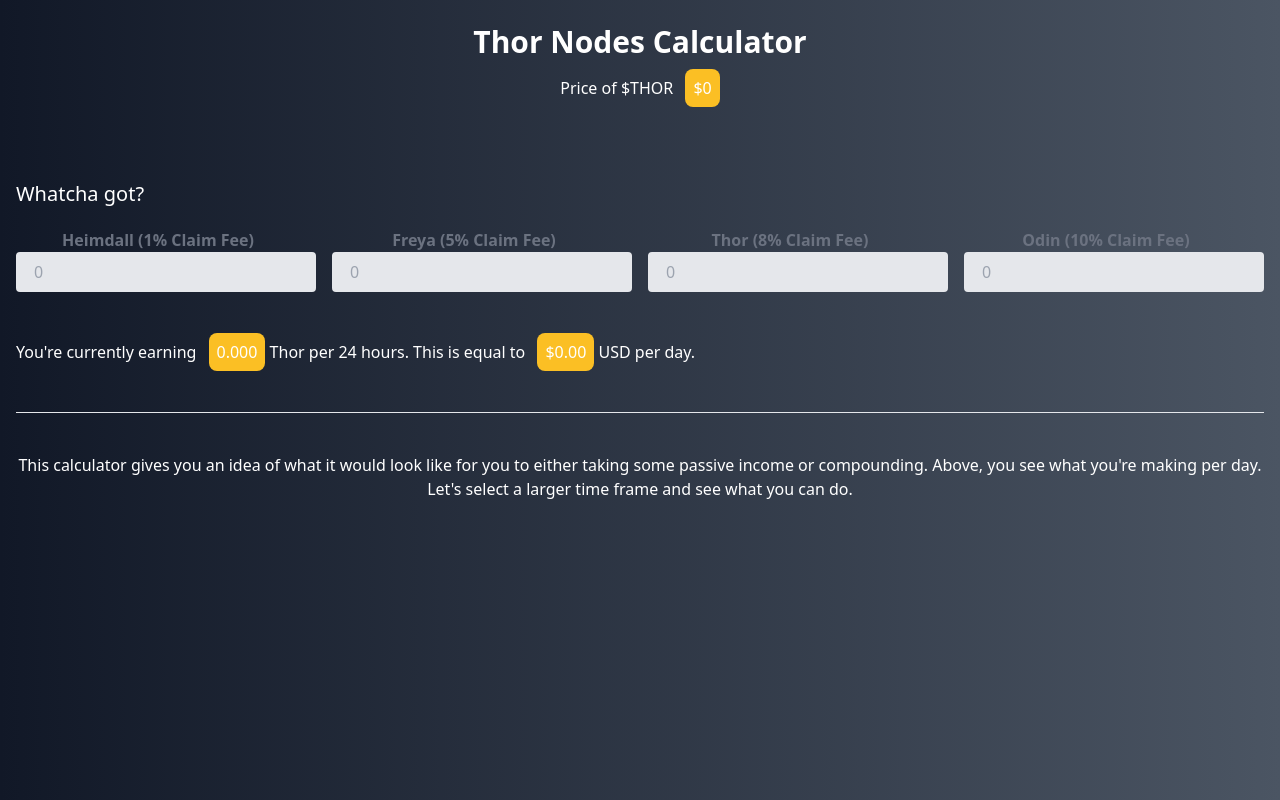
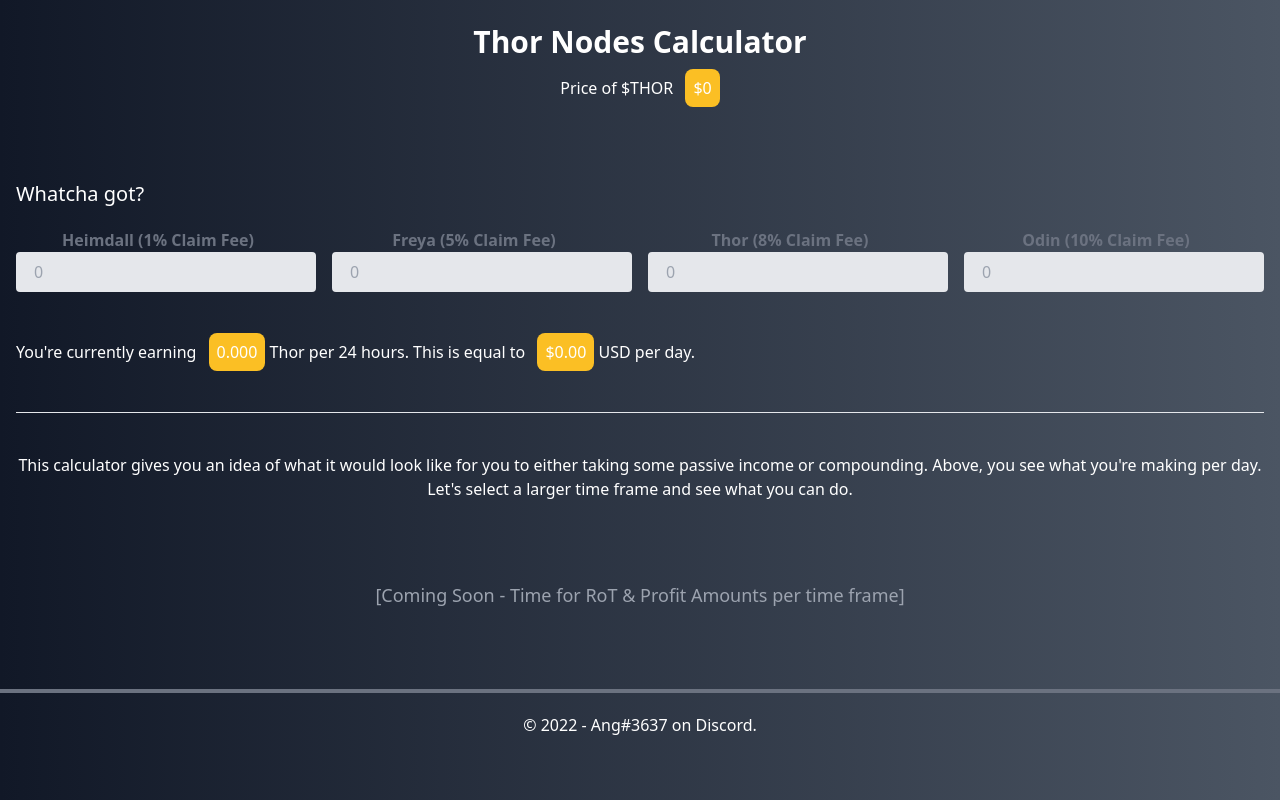
Before and after one commit to angelo-marasa/thor-calculator, a React (Create React App) app: page / in a window 1280 px wide. Built offline with nearby package versions, Linux system fonts and the light colour scheme; no server answers.

Commit message:
Added a footer and a coming soon

```diff
--- a/src/App.js
+++ b/src/App.js
@@ -70,7 +70,7 @@ const App = () => {
 
   return (
     <>
-    <div className="bg-gradient-to-r from-gray-900 to-gray-600 bg-gradient-to-r h-screen">
+    <div className="bg-gradient-to-r from-gray-900 to-gray-600 bg-gradient-to-r sm:h-full md:h-screen">
             <div className="container px-4 mx-auto pt-6 text-center">
                 <h1 className="text-3xl font-bold text-white">
                     Thor Nodes Calculator
@@ -119,6 +119,11 @@ const App = () => {
                 <p className="text-white pt-10 text-left leading-10">You're currently earning <span className="rounded-r-lg rounded-l-lg bg-amber-400 p-2 ml-2">{dailyRewards.toFixed(3)}</span> Thor per 24 hours. This is equal to <span className="rounded-r-lg rounded-l-lg bg-amber-400 p-2 ml-2">${(dailyRewards * thorPrice).toFixed(2)}</span> USD per day.</p>
                 <hr className="mt-10 mb-10"/>
                 <p className="text-white">This calculator gives you an idea of what it would look like for you to either taking some passive income or compounding. Above, you see what you're making per day. Let's select a larger time frame and see what you can do.</p>
+                <h3 className="text-lg mt-20 text-gray-400">[Coming Soon - Time for RoT & Profit Amounts per time frame]</h3>
+            </div>
+
+            <div className="footer mt-20 py-5 border-t-4 border-gray-500">
+                <p className="text-white text-center">© {(new Date().getFullYear())} - <a href="https://discordapp.com/users/940338219009052712/" className="hover:underline hover:text-amber-400">Ang#3637</a> on Discord.</p>
             </div>
         </div>
     </>
```
